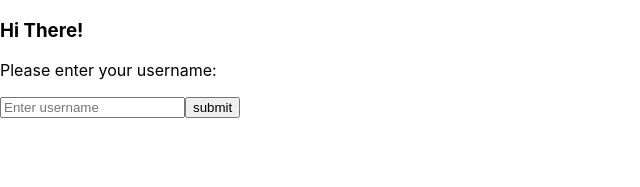
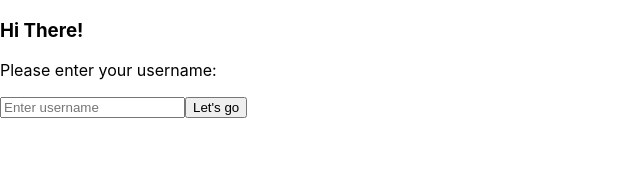
Before and after one commit to LukeArenas/Barter, a React (Create React App) app in the folder client/: page / in a window 1280 px wide. Shown: the top 187 px of the page, without its empty margins (0-640 px from the left). Built offline with nearby package versions, Linux system fonts and the light colour scheme.

Commit message:
added react router and switch

```diff
--- a/client/package.json
+++ b/client/package.json
@@ -8,6 +8,7 @@
     "@testing-library/user-event": "^12.8.0",
     "react": "^17.0.1",
     "react-dom": "^17.0.1",
+    "react-router-dom": "^5.2.0",
     "react-scripts": "4.0.3",
     "web-vitals": "^1.1.0"
   },
--- a/client/src/App.js
+++ b/client/src/App.js
@@ -1,6 +1,8 @@
 import './App.css'
 import React, { Component } from 'react'
 import Welcome from './pages/Welcome'
+import axios from 'axios'
+import { Switch } from 'react-router-dom'
 
 export default class App extends Component {
   constructor() {
@@ -9,7 +11,8 @@ export default class App extends Component {
       username: '',
       recentlyViewed: [],
       selectedListing: '',
-      addedToCart: []
+      addedToCart: [],
+      page: 0
     }
   }
 
@@ -18,14 +21,14 @@ export default class App extends Component {
   handleUsername = (event) => {
     this.setState({ username: event.target.value })
   }
+
   render() {
     console.log(this.state)
     return (
       <div>
-        <Welcome
-          // username={this.state.username}
-          handleUsername={this.handleUsername}
-        />
+        <Switch>
+          <Welcome handleUsername={this.handleUsername} />
+        </Switch>
       </div>
     )
   }
--- a/client/src/index.js
+++ b/client/src/index.js
@@ -2,11 +2,12 @@ import React from 'react'
 import ReactDOM from 'react-dom'
 import './index.css'
 import App from './App'
+import { BrowserRouter } from 'react-router-dom'
 
 ReactDOM.render(
-  <React.StrictMode>
+  <BrowserRouter>
     <App />
-  </React.StrictMode>,
+  </BrowserRouter>,
   document.getElementById('root')
 )
 
--- a/client/src/pages/Welcome.js
+++ b/client/src/pages/Welcome.js
@@ -5,17 +5,16 @@ export default class App extends Component {
     return (
       <div>
         {/* <Header /> */}
-        <div>
+        <div onSubmit={this.props.handleWelcomeSubmit}>
           <h3>Hi There!</h3>
           <p>Please enter your username:</p>
           <form>
             <input
               type="text"
               placeholder="Enter username"
-              value={this.props.username}
               onChange={this.props.handleUsername}
             />
-            <input type="submit" value="submit" />
+            <input type="submit" value="Let's go" />
           </form>
         </div>
         {/* <Footer /> */}
```
Also changed, not shown: 1 other file (tests, documents, lock files or other folders).
